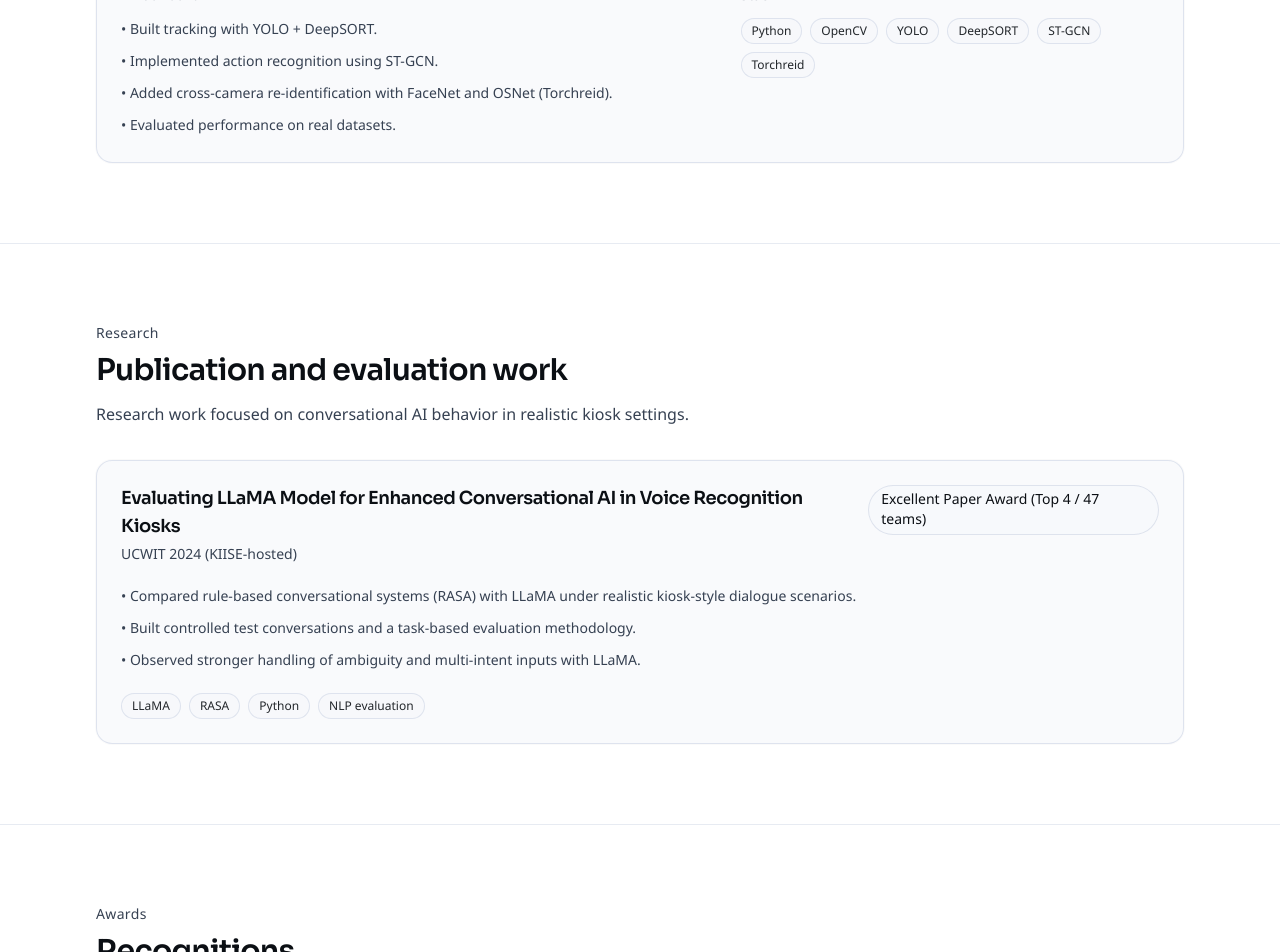
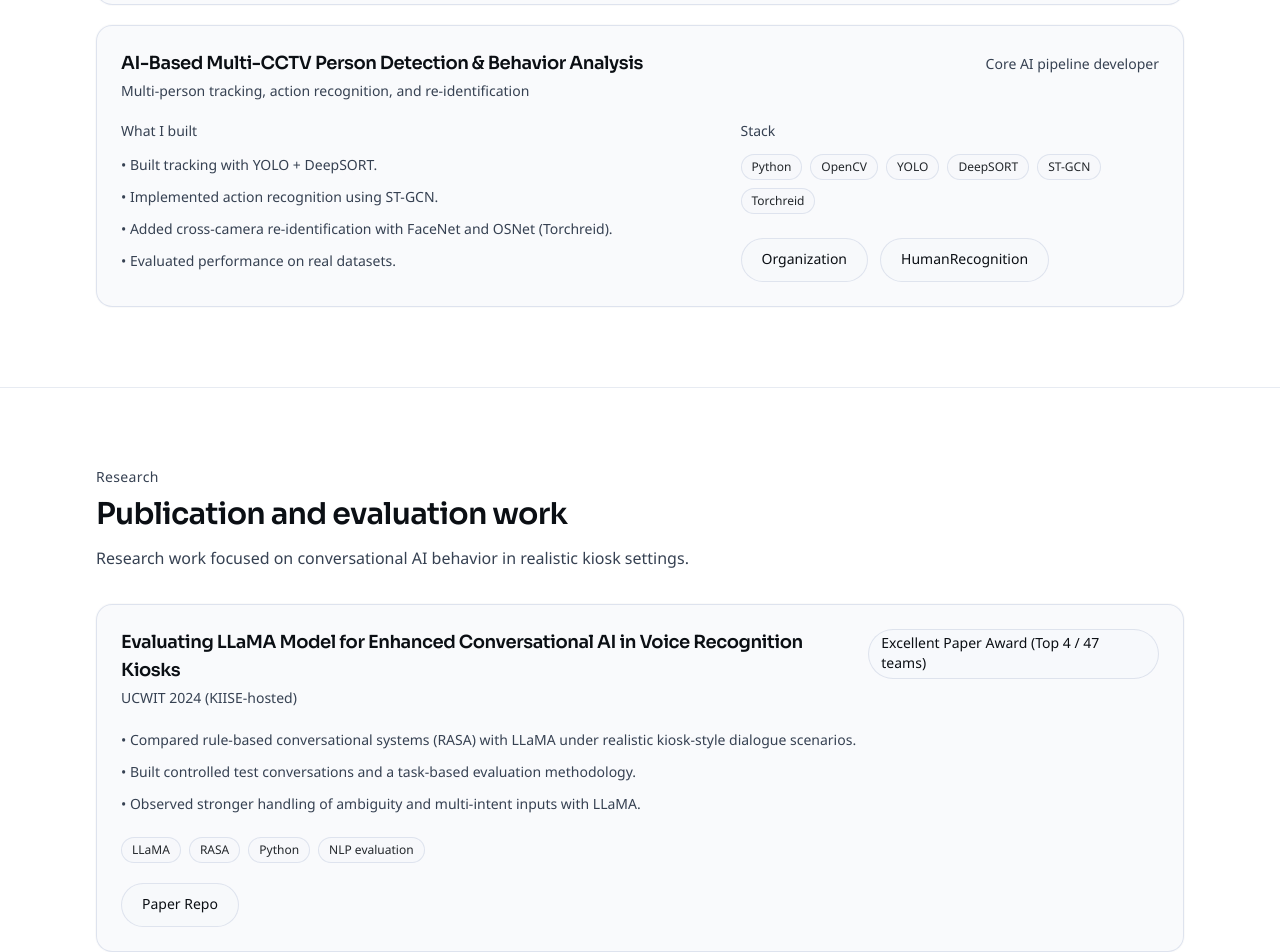
Before and after one commit to NishthaLath/Portfolio, a Next.js app: page / in a window 1280 px wide. Shown: the part 4240-5192 px from the top of the page. Built offline with nearby package versions, Linux system fonts and the light colour scheme; no server answers.

Commit message:
feat: add repository links to project and research items

```diff
--- a/app/page.tsx
+++ b/app/page.tsx
@@ -20,6 +20,7 @@ type ProjectItem = {
   whatBuilt: string[];
   stack: string[];
   outcomes?: string[];
+  repoLinks?: { label: string; href: string }[];
 };
 
 type ResearchItem = {
@@ -28,6 +29,7 @@ type ResearchItem = {
   award: string;
   summaryBullets: string[];
   stack: string[];
+  repoLinks?: { label: string; href: string }[];
 };
 
 const profile = {
@@ -178,6 +180,10 @@ const projects: ProjectItem[] = [
       "Production-deployed chatbot for departmental information access.",
       "Stable and maintainable AI service under real deployment conditions.",
     ],
+    repoLinks: [
+      { label: "Frontend", href: "https://github.com/NishthaLath/InflowChat_Chatbot_Frontend" },
+      { label: "Organization", href: "https://github.com/InfoFlow-ChatBot-RikkeiSoft-Corp" },
+    ],
   },
   {
     title: "Accessible Public Transportation Kiosk (Visoned)",
@@ -191,6 +197,9 @@ const projects: ProjectItem[] = [
     stack: ["Node.js", "React", "Google Cloud STT/TTS/Maps"],
     outcomes: [
       "Functional prototype with accessibility-focused interaction design.",
+    ],
+    repoLinks: [
+      { label: "Backend", href: "https://github.com/NishthaLath/VISIONED-KNU-Kiosk-Backend" },
     ],
   },
   {
@@ -214,6 +223,10 @@ const projects: ProjectItem[] = [
       "Evaluated performance on real datasets.",
     ],
     stack: ["Python", "OpenCV", "YOLO", "DeepSORT", "ST-GCN", "Torchreid"],
+    repoLinks: [
+      { label: "Organization", href: "https://github.com/Multi-CCTV-Human-Behavior-Analysis" },
+      { label: "HumanRecognition", href: "https://github.com/Multi-CCTV-Human-Behavior-Analysis/HumanRecognition" },
+    ],
   },
 ];
 
@@ -228,6 +241,9 @@ const research: ResearchItem[] = [
       "Observed stronger handling of ambiguity and multi-intent inputs with LLaMA.",
     ],
     stack: ["LLaMA", "RASA", "Python", "NLP evaluation"],
+    repoLinks: [
+      { label: "Paper Repo", href: "https://github.com/NishthaLath/UCWIT-2024-ResearchPaper" },
+    ],
   },
 ];
 
@@ -640,6 +656,13 @@ export default function Home() {
                           </ul>
                         </>
                       ) : null}
+                      {p.repoLinks && p.repoLinks.length > 0 ? (
+                        <div className="mt-6 flex flex-wrap gap-3">
+                          {p.repoLinks.map((r) => (
+                            <LinkButton key={r.href} label={r.label} href={r.href} variant="secondary" />
+                          ))}
+                        </div>
+                      ) : null}
                     </div>
                   </div>
                 </Card>
@@ -685,6 +708,13 @@ export default function Home() {
                       <Tag key={s}>{s}</Tag>
                     ))}
                   </div>
+                  {r.repoLinks && r.repoLinks.length > 0 ? (
+                    <div className="mt-5 flex flex-wrap gap-3">
+                      {r.repoLinks.map((rl) => (
+                        <LinkButton key={rl.href} label={rl.label} href={rl.href} variant="secondary" />
+                      ))}
+                    </div>
+                  ) : null}
                 </Card>
               ))}
             </div>
```
